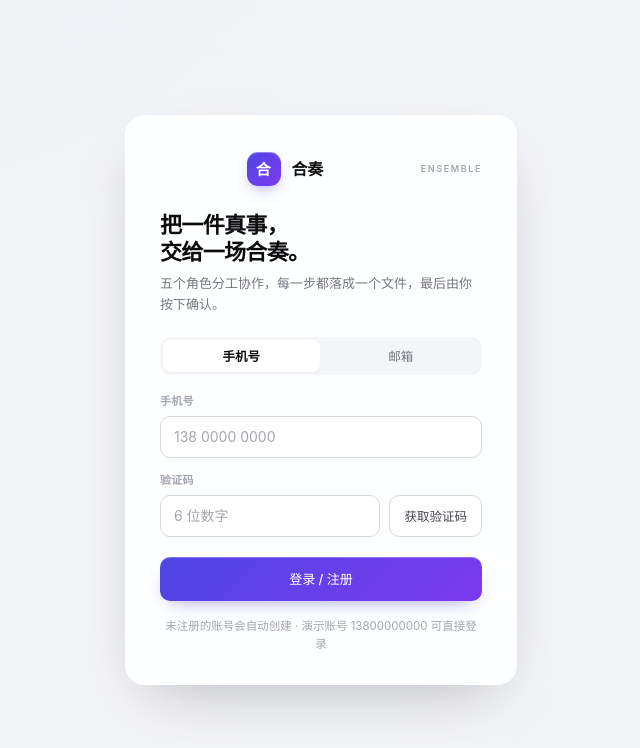
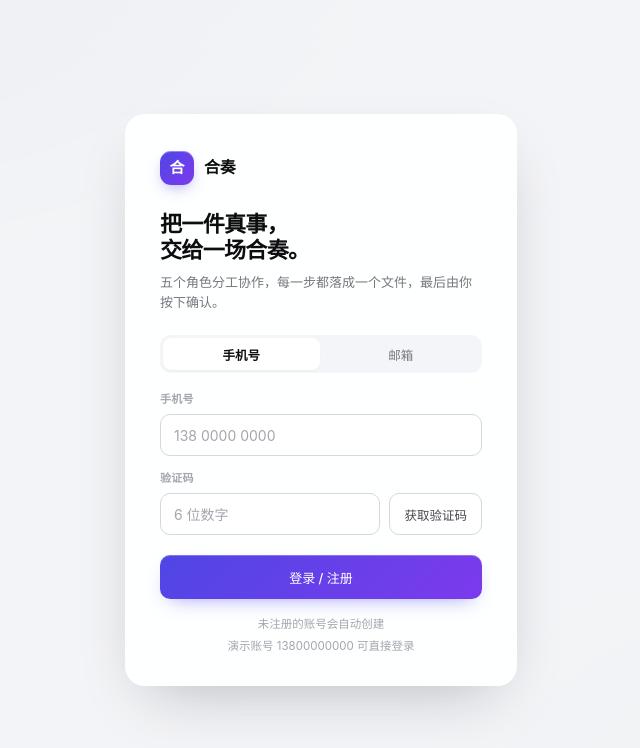
Before and after one commit to UltimateJob/ensemble-backend, a plain HTML site: page web/app/index.html in a window 1280 px wide. Shown: the whole page, without its empty margins (319-959 px from the left). Drawn offline with Linux system fonts and the light colour scheme.

Commit message:
登录页：去掉英文装饰，修一个 span 选择器连坐的右对齐
这轮把剩下没看过的页面和状态补齐：登录页、搜索面板、两个断点。

一、又一处英文装饰标签
   「合 合奏 ENSEMBLE」——和中文名并排，像两个品牌名。
   全页中文里单独一个全大写英文，是模板味最重的一处。
   和上一轮场景页的「CHOOSE A STUDIO」同一个毛病，删掉。

二、删完之后 logo 跑到右边去了
   .login-logo span{margin-left:auto} 是给那个英文标签用的。
   但 .mark（那个「合」的图标）本身就是 <span>，标签删了之后
   这条规则命中 .mark，把整个 logo 推到右边，和下面左对齐的
   标题、表单不在一条轴上。
   删掉规则并在原位留注释说明为什么。

三、底部说明断成「可直接登 / 录」
   一句话被容器宽度切成孤字。
   拆成两行独立 span（自动创建 / 演示账号），flex 纵向排列。

顺带确认了两个状态没问题：
- 搜索面板：空状态有说明，结果列表有元信息行（群 · 作者 · 时间）、
  关键词高亮、首项选中态、底部键盘提示。7 条命中的命中词全部高亮。
- 390 登录页：单列、表单满宽、页脚两行不孤字。

单测 5 包、UI 检查、E2E 58 项全绿。

```diff
--- a/web/app/app.css
+++ b/web/app/app.css
@@ -121,7 +121,9 @@ a{color:inherit;text-decoration:none}
   box-shadow:0 6px 16px -6px rgba(79,70,229,.6),inset 0 1px 0 rgba(255,255,255,.35);
 }
 .login-logo b{font-size:16px;font-weight:600;letter-spacing:-.01em}
-.login-logo span{margin-left:auto;font-size:9px;font-weight:600;letter-spacing:.18em;color:var(--tx-4)}
+/* 原来这里有一条 .login-logo span{margin-left:auto}，是给英文小标签用的。
+   但 .mark 本身也是 span，删掉标签后这条规则把 logo 推到了右边，
+   和下面左对齐的标题、表单不在一条轴上。 */
 .login-h1{font-size:22px;font-weight:600;letter-spacing:-.03em;line-height:1.2}
 .login-sub{margin-top:8px;font-size:13px;color:var(--tx-3);line-height:1.6}
 
@@ -151,7 +153,11 @@ a{color:inherit;text-decoration:none}
   margin-top:12px;padding:10px 12px;border-radius:9px;font-size:12.5px;
   background:rgba(220,38,38,.07);border:1px solid rgba(220,38,38,.18);color:#B91C1C;
 }
-.login-foot{margin-top:16px;font-size:11.5px;color:var(--tx-4);text-align:center;line-height:1.6}
+.login-foot{
+  margin-top:16px;font-size:11.5px;color:var(--tx-4);
+  text-align:center;line-height:1.6;
+  display:flex;flex-direction:column;gap:3px;
+}
 
 /* ---------- 应用骨架 ---------- */
 #app{
--- a/web/app/index.html
+++ b/web/app/index.html
@@ -14,7 +14,6 @@
     <div class="login-logo">
       <span class="mark">合</span>
       <b>合奏</b>
-      <span>ENSEMBLE</span>
     </div>
     <h1 class="login-h1">把一件真事，<br>交给一场合奏。</h1>
     <p class="login-sub">五个角色分工协作，每一步都落成一个文件，最后由你按下确认。</p>
@@ -59,7 +58,8 @@
     </button>
 
     <p class="login-foot">
-      未注册的账号会自动创建 · 演示账号 13800000000 可直接登录
+      <span>未注册的账号会自动创建</span>
+      <span>演示账号 13800000000 可直接登录</span>
     </p>
   </div>
 </div>
```
Also changed, not shown: README.md, docs/shot-login.png (added).
